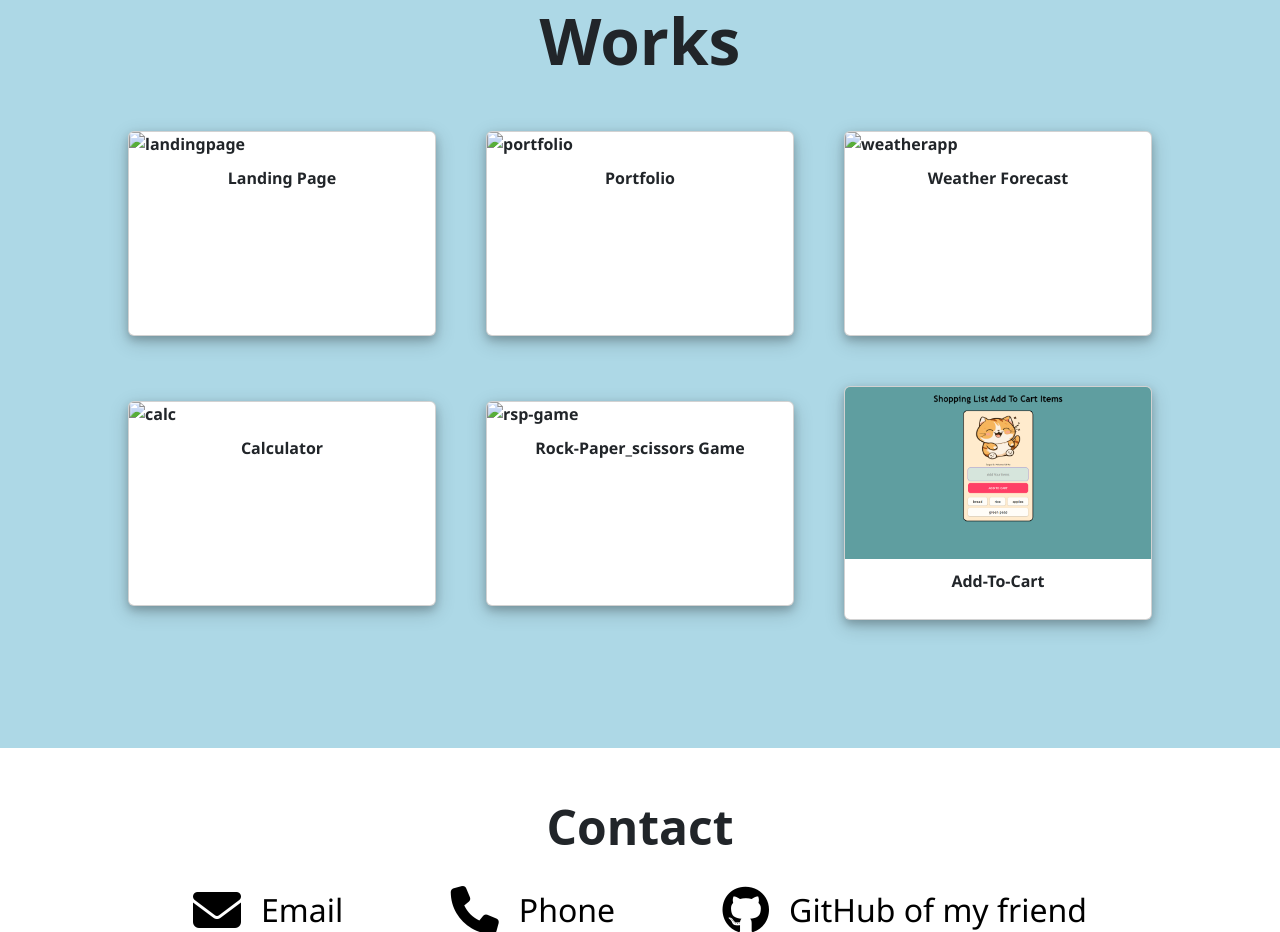
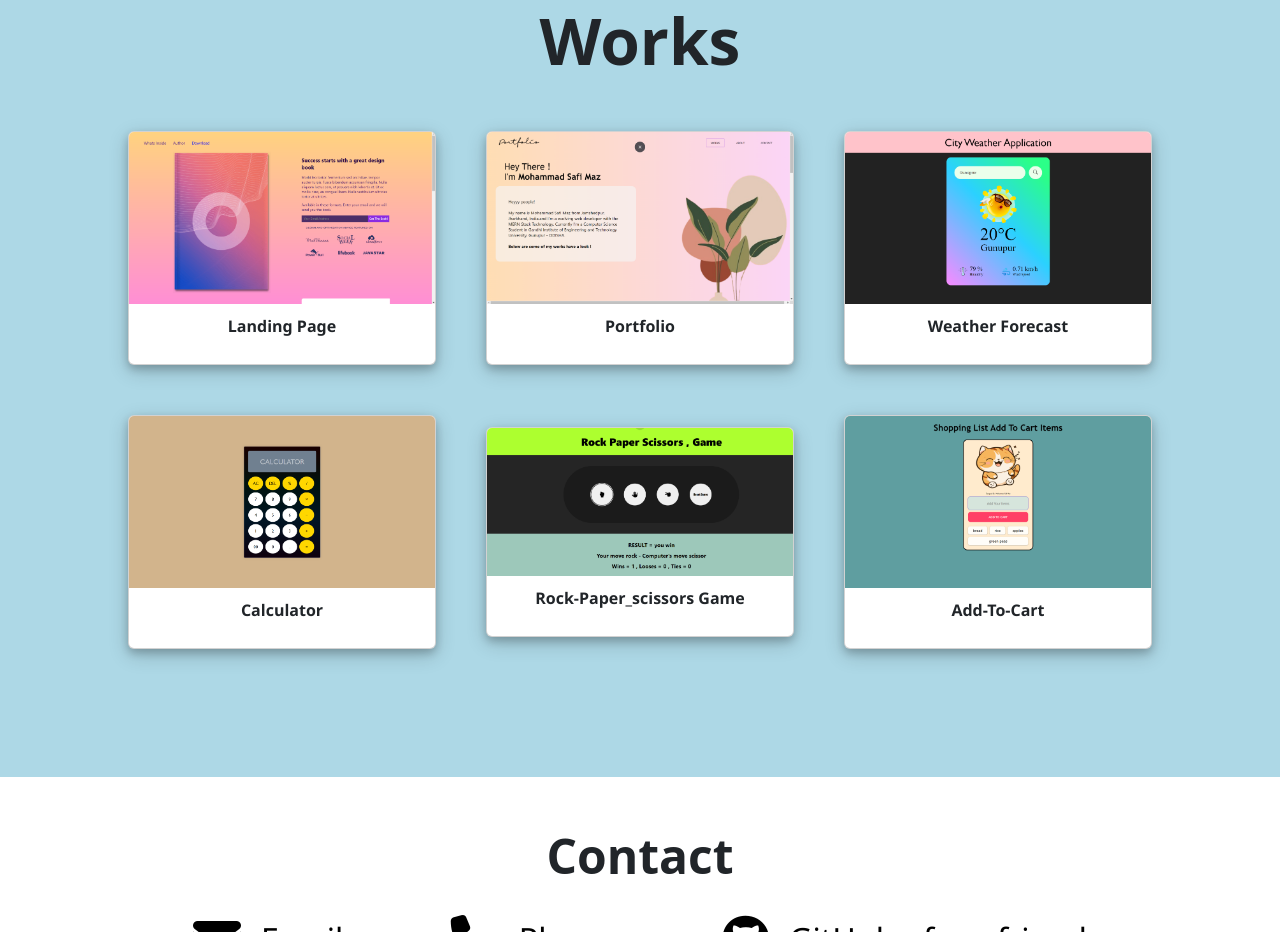
Before and after one commit to sahilptr/Bharat-intern, a plain HTML site: page index.html in a window 1280 px wide. Shown: the part 1095-2027 px from the top of the page. Drawn offline with nearby package versions, Linux system fonts and the light colour scheme; a web font is replaced by a local one.

Commit message:
Update index.html

```diff
--- a/index.html
+++ b/index.html
@@ -41,37 +41,37 @@
         <h1>Works</h1>
         <div id="works">
             <div class="card">
-                <img src="images/landingpage.png" alt="landingpage" style="width:100%">
+                <img src="landingpage.png" alt="landingpage" style="width:100%">
                 <div class="container">
                 <p>Landing Page</p>
                 </div>
             </div>
             <div class="card">
-                <img src="images/portfolio.png" alt="portfolio" style="width:100%">
+                <img src="portfolio.png" alt="portfolio" style="width:100%">
                 <div class="container">
                 <p>Portfolio</p>
                 </div>
             </div>
             <div class="card">
-                <img src="images/weatherapp.png" alt="weatherapp" style="width:100%">
+                <img src="weatherapp.png" alt="weatherapp" style="width:100%">
                 <div class="container">
                 <p>Weather Forecast</p>
                 </div>
             </div>
             <div class="card">
-                <img src="images/calculator.png" alt="calc" style="width:100%">
+                <img src="calculator.png" alt="calc" style="width:100%">
                 <div class="container">
                 <p>Calculator</p>
                 </div>
             </div>
             <div class="card">
-                <img src="images/rsp.png" alt="rsp-game" style="width:100%">
+                <img src="rsp.png" alt="rsp-game" style="width:100%">
                 <div class="container">
                 <p>Rock-Paper_scissors Game</p>
                 </div>
             </div>
             <div class="card">
-                <img src="images/addtocart.png" alt="addtocart" style="width:100%">
+                <img src="addtocart.png" alt="addtocart" style="width:100%">
                 <div class="container">
                 <p>Add-To-Cart</p>
                 </div>
```
